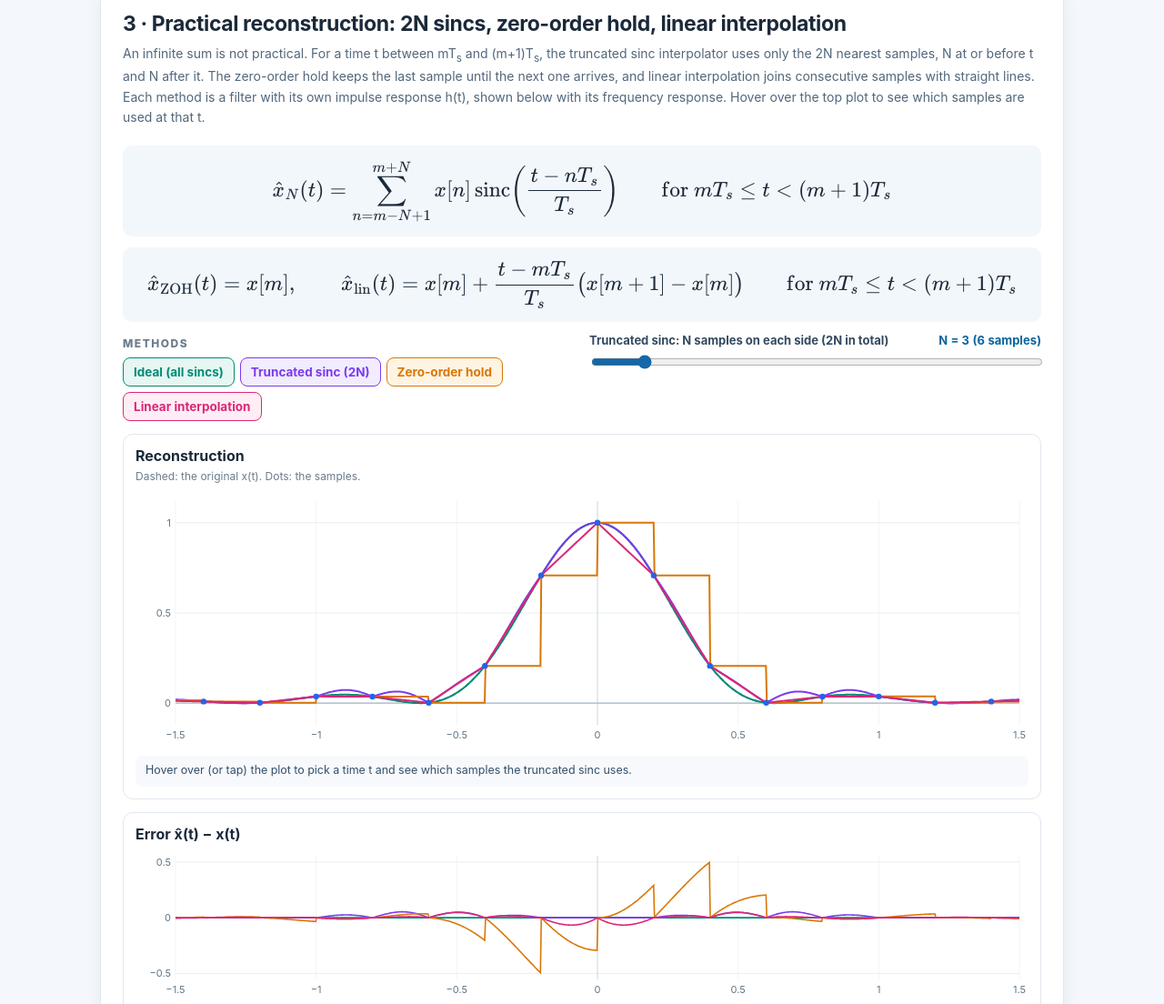
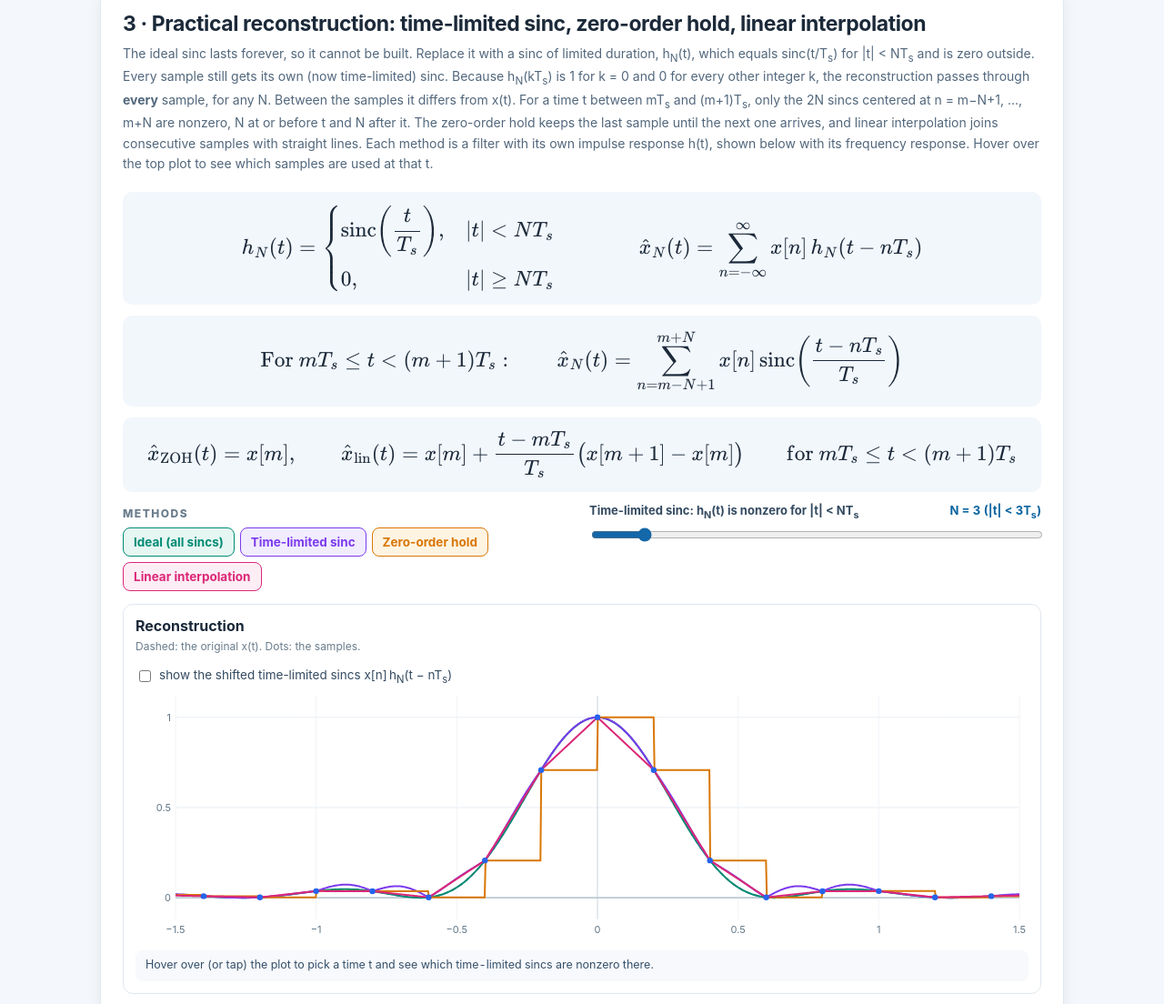
Before and after one commit to soheil-mohajer/Signals, a plain HTML site: page sampling.html in a window 1280 px wide. Shown: the part 3162-4266 px from the top of the page at 91% size. Drawn offline with nearby package versions, Linux system fonts and the light colour scheme.

Commit message:
Sampling page, Section 3: define the truncated interpolator by a time-limited sinc kernel h_N(t) = sinc(t/Ts) for |t| < N Ts (symmetric window), reconstruction = sum over all n of x[n] h_N(t - nTs); state that it passes through every sample for any N; option to draw the shifted time-limited sincs
Co-Authored-By: Claude Opus 5.5 <noreply@anthropic.com>

```diff
--- a/sampling.html
+++ b/sampling.html
@@ -94,15 +94,16 @@ table.err{border-collapse:collapse;font-size:13px;margin-top:10px;font-variant-n
 
 <!-- ============================================================ 3. practical -->
 <section class="panel" id="practical">
-<h2>3 · Practical reconstruction: 2N sincs, zero-order hold, linear interpolation</h2>
-<p class="subtitle">An infinite sum is not practical. For a time t between mT<sub>s</sub> and (m+1)T<sub>s</sub>, the truncated sinc interpolator uses only the 2N nearest samples, N at or before t and N after it. The zero-order hold keeps the last sample until the next one arrives, and linear interpolation joins consecutive samples with straight lines. Each method is a filter with its own impulse response h(t), shown below with its frequency response. Hover over the top plot to see which samples are used at that t.</p>
-<div class="equation">\( \hat{x}_N(t)=\displaystyle\sum_{n=m-N+1}^{m+N} x[n]\,\mathrm{sinc}\!\left(\frac{t-nT_s}{T_s}\right)\qquad\text{for } mT_s\le t<(m+1)T_s \)</div>
+<h2>3 · Practical reconstruction: time-limited sinc, zero-order hold, linear interpolation</h2>
+<p class="subtitle">The ideal sinc lasts forever, so it cannot be built. Replace it with a sinc of limited duration, h<sub>N</sub>(t), which equals sinc(t/T<sub>s</sub>) for |t| &lt; NT<sub>s</sub> and is zero outside. Every sample still gets its own (now time-limited) sinc. Because h<sub>N</sub>(kT<sub>s</sub>) is 1 for k = 0 and 0 for every other integer k, the reconstruction passes through <b>every</b> sample, for any N. Between the samples it differs from x(t). For a time t between mT<sub>s</sub> and (m+1)T<sub>s</sub>, only the 2N sincs centered at n = m−N+1, …, m+N are nonzero, N at or before t and N after it. The zero-order hold keeps the last sample until the next one arrives, and linear interpolation joins consecutive samples with straight lines. Each method is a filter with its own impulse response h(t), shown below with its frequency response. Hover over the top plot to see which samples are used at that t.</p>
+<div class="equation">\( h_N(t)=\begin{cases}\mathrm{sinc}\!\left(\dfrac{t}{T_s}\right), & |t|\lt NT_s\\[4pt] 0, & |t|\ge NT_s\end{cases}\qquad\qquad \hat{x}_N(t)=\displaystyle\sum_{n=-\infty}^{\infty} x[n]\,h_N(t-nT_s) \)</div>
+<div class="equation">\( \text{For } mT_s\le t<(m+1)T_s:\qquad \hat{x}_N(t)=\displaystyle\sum_{n=m-N+1}^{m+N} x[n]\,\mathrm{sinc}\!\left(\frac{t-nT_s}{T_s}\right) \)</div>
 <div class="equation">\( \hat{x}_{\text{ZOH}}(t)=x[m],\qquad \hat{x}_{\text{lin}}(t)=x[m]+\dfrac{t-mT_s}{T_s}\big(x[m+1]-x[m]\big)\qquad\text{for } mT_s\le t<(m+1)T_s \)</div>
 <div class="layout">
 <div><div class="sectionlabel">METHODS</div><div class="toggles" id="methods"></div></div>
-<div class="field"><label for="N">Truncated sinc: N samples on each side (2N in total)<span class="value" id="Nval"></span></label><input id="N" type="range" min="1" max="20" step="1"></div>
+<div class="field"><label for="N">Time-limited sinc: h<sub>N</sub>(t) is nonzero for |t| &lt; NT<sub>s</sub><span class="value" id="Nval"></span></label><input id="N" type="range" min="1" max="20" step="1"></div>
 </div>
-<div class="vizbox"><h3>Reconstruction</h3><div class="small">Dashed: the original x(t). Dots: the samples.</div><canvas id="cPt" style="height:280px"></canvas><div class="readout" id="ptRead"></div></div>
+<div class="vizbox"><h3>Reconstruction</h3><div class="small">Dashed: the original x(t). Dots: the samples.</div><label class="chk" style="margin:6px 0 2px;display:inline-flex"><input type="checkbox" id="showK"><span>show the shifted time-limited sincs x[n]&thinsp;h<sub>N</sub>(t − nT<sub>s</sub>)</span></label><canvas id="cPt" style="height:280px"></canvas><div class="readout" id="ptRead"></div></div>
 <div class="vizbox"><h3>Error x̂(t) − x(t)</h3><canvas id="cPe" style="height:170px"></canvas></div>
 <table class="err" id="errTab"></table>
 <div class="twocol">
@@ -139,7 +140,7 @@ const fmt=(v,d=3)=>{if(!isFinite(v))return '—';if(Math.abs(v)<5e-5)return '0';
 const sinc=u=>Math.abs(u)<1e-12?1:Math.sin(PI*u)/(PI*u);
 
 // ---------------------------------------------------------------- state & signals
-const state={preset:'tri',wM:10,Ts:.2,wcf:.5,K:6,showS:true,N:3,meth:{ideal:true,trunc:true,zoh:true,lin:true},hoverT:null,a0:.3,phi:0};
+const state={preset:'tri',wM:10,Ts:.2,wcf:.5,K:6,showS:true,showK:false,N:3,meth:{ideal:true,trunc:true,zoh:true,lin:true},hoverT:null,a0:.3,phi:0};
 const PRESETS={
  tri:{name:'Triangular spectrum',desc:wM=>`x(t) = [sin(${fmt(wM/2)}t) / (${fmt(wM/2)}t)]², X(jω) a triangle on |ω| &lt; ω<sub>M</sub> = ${fmt(wM)}`},
  cos2:{name:'Two cosines',desc:wM=>`x(t) = cos(${fmt(.4*wM)}t) + 0.5 cos(${fmt(wM)}t): impulses at ±${fmt(.4*wM)} and ±ω<sub>M</sub> = ±${fmt(wM)}`},
@@ -251,12 +252,12 @@ function plotSincs(){const S=sig(),T=state.Ts,tw=Tw(),ts=lin(-tw,tw,1000),K=stat
 let playT=null;$('playK').addEventListener('click',()=>{if(playT){clearInterval(playT);playT=null;$('playK').textContent='▶ Add them one by one';return}state.K=0;$('playK').textContent='■ Stop';const max=+$('K').max;playT=setInterval(()=>{state.K++;syncCtl();plotSincs();if(state.K>=Math.min(max,Math.ceil(Tw()/state.Ts)+2)){clearInterval(playT);playT=null;$('playK').textContent='▶ Add them one by one'}},350);syncCtl();plotSincs()});
 
 // ---------------------------------------------------------------- 3. practical
-const METH={ideal:{name:'Ideal (all sincs)',c:'#008b75',bg:'#e6f6f2'},trunc:{name:'Truncated sinc (2N)',c:'#7c3aed',bg:'#f1ecfe'},zoh:{name:'Zero-order hold',c:'#d97706',bg:'#fff4e2'},lin:{name:'Linear interpolation',c:'#db2777',bg:'#fdeef5'}};
+const METH={ideal:{name:'Ideal (all sincs)',c:'#008b75',bg:'#e6f6f2'},trunc:{name:'Time-limited sinc',c:'#7c3aed',bg:'#f1ecfe'},zoh:{name:'Zero-order hold',c:'#d97706',bg:'#fff4e2'},lin:{name:'Linear interpolation',c:'#db2777',bg:'#fdeef5'}};
 $('methods').innerHTML=Object.entries(METH).map(([k,m])=>`<button class="tog" data-m="${k}" style="--c:${m.c};--bg:${m.bg}">${m.name}</button>`).join('');
 function recon(S,meth,ts){const T=state.Ts,N=state.N,xs=n=>S.x(n*T);
  if(meth==='ideal')return idealRecon(S,ts,ws()/2);
- return ts.map(t=>{const m=Math.floor(t/T+1e-9),u=t/T-m;if(meth==='zoh')return xs(m);if(meth==='lin')return xs(m)+u*(xs(m+1)-xs(m));let s=0;for(let n=m-N+1;n<=m+N;n++)s+=xs(n)*sinc(t/T-n);return s})}
-function kernel(meth,tau){const T=state.Ts,u=tau/T;if(meth==='ideal')return sinc(u);if(meth==='trunc')return(u>=-state.N&&u<state.N)?sinc(u):0;if(meth==='zoh')return(u>=0&&u<1)?1:0;return Math.max(0,1-Math.abs(u))}
+ return ts.map(t=>{const m=Math.floor(t/T+1e-9),u=t/T-m;if(meth==='zoh')return xs(m);if(meth==='lin')return xs(m)+u*(xs(m+1)-xs(m));let s=0;for(let n=m-N-1;n<=m+N+1;n++)s+=xs(n)*kernel('trunc',t-n*T);return s})}
+function kernel(meth,tau){const T=state.Ts,u=tau/T;if(meth==='ideal')return sinc(u);if(meth==='trunc')return Math.abs(u)<state.N?sinc(u):0;if(meth==='zoh')return(u>=0&&u<1)?1:0;return Math.max(0,1-Math.abs(u))}
 function Hmag(meth,w){const T=state.Ts,v=w*T/TAU;if(meth==='ideal')return Math.abs(w)<PI/T?1:0;if(meth==='zoh')return Math.abs(sinc(v));if(meth==='lin')return sinc(v)**2;
  const N=state.N,M=N*120,dv=N/M;let s=0;for(let i=0;i<=M;i++){const x=i*dv;s+=(i===0||i===M?.5:1)*sinc(x)*Math.cos(w*T*x)}return Math.abs(2*s*dv)}
 let P3=null;
@@ -264,10 +265,11 @@ function plotPractical(){const S=sig(),T=state.Ts,tw=.6*Tw(),ts=lin(-tw,tw,1000)
  const R={};for(const k of on)R[k]=recon(S,k,ts);
  const all=xv.concat(...on.map(k=>R[k])),[a,b]=range(all),y=yr(a,b);let{p,w,h}=prep('cPt'),F=frame(p,w,h,{xmin:-tw,xmax:tw,ymin:y[0],ymax:y[1]});P3={F,tw,w};
  const ht=state.hoverT;let m=null;if(ht!==null&&Math.abs(ht)<=tw){m=Math.floor(ht/T+1e-9);if(state.meth.trunc)shade(p,F.X,h,Math.max(-tw,(m-state.N+1)*T),Math.min(tw,(m+state.N)*T),METH.trunc.c,.08)}
+ if(state.showK&&state.meth.trunc)for(const n of sampleIdx(-tw-state.N*T,tw+state.N*T)){const v=S.x(n*T),a=Math.max(-tw,(n-state.N)*T),b=Math.min(tw,(n+state.N)*T);if(b<=a)continue;const tk=lin(a,b,Math.max(20,Math.round(400*(b-a)/tw))),used=m!==null&&n>=m-state.N+1&&n<=m+state.N;curve(p,F.X,F.Y,tk,tk.map(t=>v*kernel('trunc',t-n*T)),{color:`hsl(${(260+n*37)%360} 70% 62%)`,width:used?1.8:1,alpha:used?.95:(m===null?.7:.3)})}
  curve(p,F.X,F.Y,ts,xv,{color:'#334155',dash:[5,4],width:1.5});for(const k of on)curve(p,F.X,F.Y,ts,R[k],{color:METH[k].c,width:2});
  for(const n of sampleIdx(-tw,tw)){const used=m!==null&&state.meth.trunc&&n>=m-state.N+1&&n<=m+state.N;dot(p,F.X,F.Y,n*T,S.x(n*T),used?METH.trunc.c:C.x,used?4.5:3.2)}
- if(m!==null){vline(p,F.X,h,ht,'t','#13283f');const vals=on.map(k=>`<span style="color:${METH[k].c}">${METH[k].name}: ${fmt(recon(S,k,[ht])[0],4)}</span>`).join(' · ');$('ptRead').innerHTML=`t = ${fmt(ht,4)} s lies between m T<sub>s</sub> and (m+1)T<sub>s</sub> with m = ${m}. The truncated sinc uses n = ${m-state.N+1}, …, ${m+state.N} (shaded). x(t) = ${fmt(S.x(ht),4)} · ${vals}`}
- else $('ptRead').innerHTML='Hover over (or tap) the plot to pick a time t and see which samples the truncated sinc uses.';
+ if(m!==null){vline(p,F.X,h,ht,'t','#13283f');const vals=on.map(k=>`<span style="color:${METH[k].c}">${METH[k].name}: ${fmt(recon(S,k,[ht])[0],4)}</span>`).join(' · ');$('ptRead').innerHTML=`t = ${fmt(ht,4)} s lies between m T<sub>s</sub> and (m+1)T<sub>s</sub> with m = ${m}. Only the time-limited sincs centered at n = ${m-state.N+1}, …, ${m+state.N} are nonzero here (shaded). x(t) = ${fmt(S.x(ht),4)} · ${vals}`}
+ else $('ptRead').innerHTML='Hover over (or tap) the plot to pick a time t and see which time-limited sincs are nonzero there.';
  // error
  ({p,w,h}=prep('cPe'));const errs={};for(const k of on)errs[k]=R[k].map((v,i)=>v-xv[i]);const[ea,eb]=range([].concat(...on.map(k=>errs[k]),[0])),ey=yr(ea,eb);F=frame(p,w,h,{xmin:-tw,xmax:tw,ymin:ey[0],ymax:ey[1]});for(const k of on)curve(p,F.X,F.Y,ts,errs[k],{color:METH[k].c,width:1.6});
  // table (all methods, inner region to avoid edge effects of the plot window)
@@ -314,7 +316,7 @@ const QS=[
  [{preset:'tri',wM:10,Ts:.2,wcf:.5},'Triangular spectrum with ω<sub>M</sub> = 10 rad/s and T<sub>s</sub> = 0.2 s. Is the Nyquist condition satisfied? What is the largest T<sub>s</sub> that still allows perfect reconstruction? Then move ω<sub>c</sub>: for which range of cutoffs is x<sub>r</sub>(t) still equal to x(t)?','ω<sub>s</sub> = 2π/0.2 ≈ 31.4 &gt; 2ω<sub>M</sub> = 20, so yes. We need 2π/T<sub>s</sub> &gt; 20, i.e., T<sub>s</sub> &lt; π/10 ≈ 0.314 s. Any cutoff with ω<sub>M</sub> &lt; ω<sub>c</sub> &lt; ω<sub>s</sub> − ω<sub>M</sub>, i.e., 10 &lt; ω<sub>c</sub> &lt; 21.4 rad/s (0.32ω<sub>s</sub> to 0.68ω<sub>s</sub>), keeps the copy at 0 entirely and removes the others entirely.'],
  [{preset:'tri',wM:10,Ts:.4,wcf:.5},'Now T<sub>s</sub> = 0.4 s. Where do the copies overlap? Can any choice of ω<sub>c</sub> recover x(t)? Does x<sub>r</sub>(t) still pass through the samples?','ω<sub>s</sub> ≈ 15.7 &lt; 20. The copy centered at ω<sub>s</sub> reaches down to ω<sub>s</sub> − ω<sub>M</sub> ≈ 5.7, so the spectrum is corrupted for 5.7 &lt; |ω| &lt; 10, and no lowpass filter can undo the sum. With ω<sub>c</sub> = ω<sub>s</sub>/2, x<sub>r</sub>(t) is the sinc interpolation of the samples, so it still passes through every sample: it is a different bandlimited signal with the same samples.'],
  [{preset:'cos2',wM:10,Ts:.4,wcf:.5},'Two cosines, cos(4t) + 0.5 cos(10t), sampled with T<sub>s</sub> = 0.4 s. Predict x<sub>r</sub>(t) before looking at the output plot.','ω<sub>s</sub> = 5π ≈ 15.71, so ω<sub>s</sub>/2 ≈ 7.85. The component at 4 is fine. The one at 10 aliases to ω<sub>s</sub> − 10 ≈ 5.71: x<sub>r</sub>(t) = cos(4t) + 0.5 cos(5.71t).'],
- [{preset:'tri',wM:10,Ts:.2,wcf:.5,N:1},'Section 3 with N = 1: the truncated sinc uses only the two samples x[m] and x[m+1], like linear interpolation. Which has the smaller error? Increase N: how large must N be before the truncated sinc beats linear interpolation clearly? Why does the zero-order hold look delayed?','With N = 1, the kernel is a sinc chopped to −T<sub>s</sub> ≤ t &lt; T<sub>s</sub>; its frequency response has large ripples, and here its error (max ≈ 0.17) is larger than that of linear interpolation (≈ 0.066). The error drops quickly as N grows: N = 3 already beats linear interpolation (≈ 0.053), and N = 5 gives ≈ 0.012. The zero-order hold kernel is a pulse on 0 ≤ t &lt; T<sub>s</sub>, centered at T<sub>s</sub>/2: its frequency response T<sub>s</sub>e<sup>−jωT<sub>s</sub>/2</sup>sinc(ωT<sub>s</sub>/2π) has linear phase, i.e., a delay of T<sub>s</sub>/2, and its slowly decaying sidelobes let parts of the copies at ±ω<sub>s</sub> through (the staircase).'],
+ [{preset:'tri',wM:10,Ts:.2,wcf:.5,N:1},'Section 3 with N = 1: the time-limited sinc h<sub>1</sub>(t) is nonzero only for |t| &lt; T<sub>s</sub>, so between x[m] and x[m+1] it uses only those two samples, like linear interpolation. Which has the smaller error? Increase N: how large must N be before the time-limited sinc beats linear interpolation clearly? Why does the zero-order hold look delayed?','With N = 1, the kernel is a sinc chopped to |t| &lt; T<sub>s</sub>; its frequency response has large ripples, and here its error (max ≈ 0.17) is larger than that of linear interpolation (≈ 0.066). The error drops quickly as N grows: N = 3 already beats linear interpolation (≈ 0.053), and N = 5 gives ≈ 0.012. The zero-order hold kernel is a pulse on 0 ≤ t &lt; T<sub>s</sub>, centered at T<sub>s</sub>/2: its frequency response T<sub>s</sub>e<sup>−jωT<sub>s</sub>/2</sup>sinc(ωT<sub>s</sub>/2π) has linear phase, i.e., a delay of T<sub>s</sub>/2, and its slowly decaying sidelobes let parts of the copies at ±ω<sub>s</sub> through (the staircase).'],
  [{preset:'tri',wM:10,Ts:.2,a0:.6,phi:.25},'Aliasing with T<sub>s</sub> = 0.2 s: x(t) = cos(0.6ω<sub>s</sub>t + π/4). Predict the frequency and the phase of x<sub>r</sub>(t). Then try ω<sub>0</sub> = ω<sub>s</sub>/2 with φ = π/2.','The copy of the impulse at −ω<sub>0</sub>, shifted by ω<sub>s</sub>, lands at ω<sub>s</sub> − ω<sub>0</sub> = 0.4ω<sub>s</sub> ≈ 12.6 rad/s, and it carries the phase of the negative-frequency impulse: x<sub>r</sub>(t) = cos(0.4ω<sub>s</sub>t − π/4). At ω<sub>0</sub> = ω<sub>s</sub>/2 the samples are cos(πn + π/2) = 0 for every n: the signal disappears completely, which is why the sampling theorem needs ω<sub>s</sub> &gt; 2ω<sub>M</sub> strictly.']];
 $('questions').innerHTML=QS.map(([L,q,a],i)=>`<div class="question"><strong>Predict first · Question ${i+1}</strong><button class="load" data-q="${i}">Load this setup</button><p>${q}</p><details><summary>Show answer</summary><p>${a}</p></details></div>`).join('');
 document.querySelectorAll('[data-q]').forEach(b=>b.addEventListener('click',()=>{const L=QS[+b.dataset.q][0];Object.assign(state,L);renderAll();const tgt=b.dataset.q==='3'?'practical':b.dataset.q==='4'?'aliasing':'chain';$(tgt).scrollIntoView({behavior:'smooth',block:'start'})}));
@@ -330,6 +332,7 @@ $('wc').addEventListener('input',e=>{state.wcf=+e.target.value;syncCtl();plotCha
 $('wcHalf').addEventListener('click',()=>{state.wcf=.5;syncCtl();plotChain()});
 $('K').addEventListener('input',e=>{state.K=+e.target.value;syncCtl();plotSincs()});
 $('showS').addEventListener('change',e=>{state.showS=e.target.checked;plotSincs()});
+$('showK').addEventListener('change',e=>{state.showK=e.target.checked;plotPractical()});
 $('N').addEventListener('input',e=>{state.N=+e.target.value;syncCtl();plotPractical()});
 $('a0').addEventListener('input',e=>{state.a0=+e.target.value;syncCtl();plotAlias()});
 $('phi').addEventListener('input',e=>{state.phi=+e.target.value;syncCtl();plotAlias()});
@@ -340,7 +343,7 @@ function syncCtl(){const W=ws(),S=sig();
  $('nyq').innerHTML=`${PRESETS[state.preset].desc(state.wM)} &nbsp;·&nbsp; ω<sub>s</sub> = 2π/T<sub>s</sub> = <b>${fmt(W,4)}</b> rad/s, Nyquist rate 2ω<sub>M</sub> = <b>${fmt(2*state.wM)}</b> rad/s: `+(ok?`<span class="ok">ω<sub>s</sub> &gt; 2ω<sub>M</sub>${state.preset==='gauss'?' (aliasing is small, not zero)':' — no aliasing'}</span>`:`<span class="bad">ω<sub>s</sub> ≤ 2ω<sub>M</sub> — aliasing</span>`)+` &nbsp;(T<sub>s</sub> must be below π/ω<sub>M</sub> = ${fmt(PI/state.wM)} s)`;
  $('wc').value=state.wcf;$('wcval').innerHTML=`${state.wcf.toFixed(2)} ω<sub>s</sub> = ${fmt(wc(),4)} rad/s`;
  const kmax=Math.min(60,Math.ceil(Tw()/state.Ts)+4);$('K').max=kmax;if(state.K>kmax)state.K=kmax;$('K').value=state.K;$('Kval').textContent='K = '+state.K;$('showS').checked=state.showS;
- $('N').value=state.N;$('Nval').textContent=`N = ${state.N} (${2*state.N} samples)`;
+ $('N').value=state.N;$('Nval').innerHTML=`N = ${state.N} (|t| &lt; ${state.N}T<sub>s</sub>)`;
  document.querySelectorAll('[data-m]').forEach(b=>b.classList.toggle('on',!!state.meth[b.dataset.m]));
  $('a0').value=state.a0;$('a0val').innerHTML=`${state.a0.toFixed(3)} ω<sub>s</sub> = ${fmt(state.a0*W,4)} rad/s`;$('phi').value=state.phi;$('phival').textContent=Math.abs(state.phi)<1e-9?'0':`${fmt(state.phi,3)}π`;
  document.querySelectorAll('[data-a]').forEach(b=>{const e=AEX[+b.dataset.a];b.classList.toggle('selected',Math.abs(e[1]-state.a0)<1e-9&&Math.abs(e[2]-state.phi)<1e-9)})}
```
